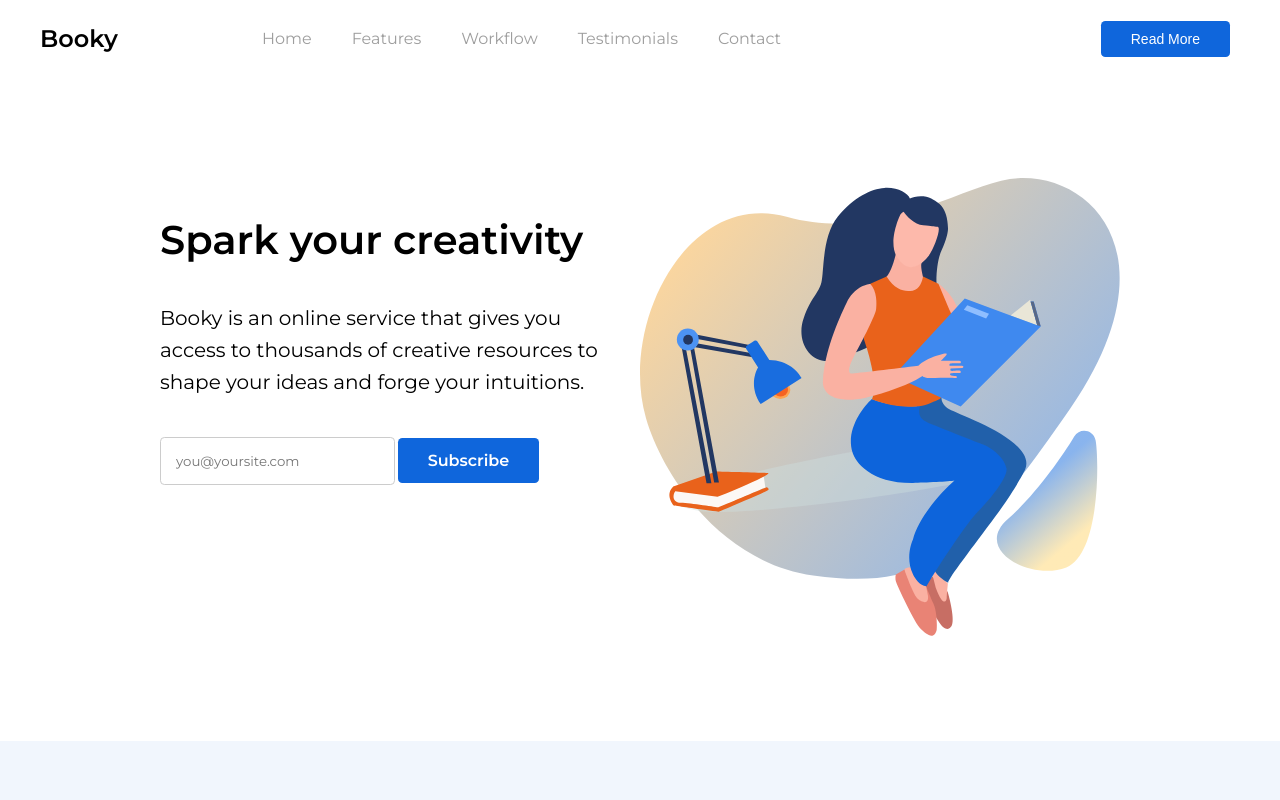
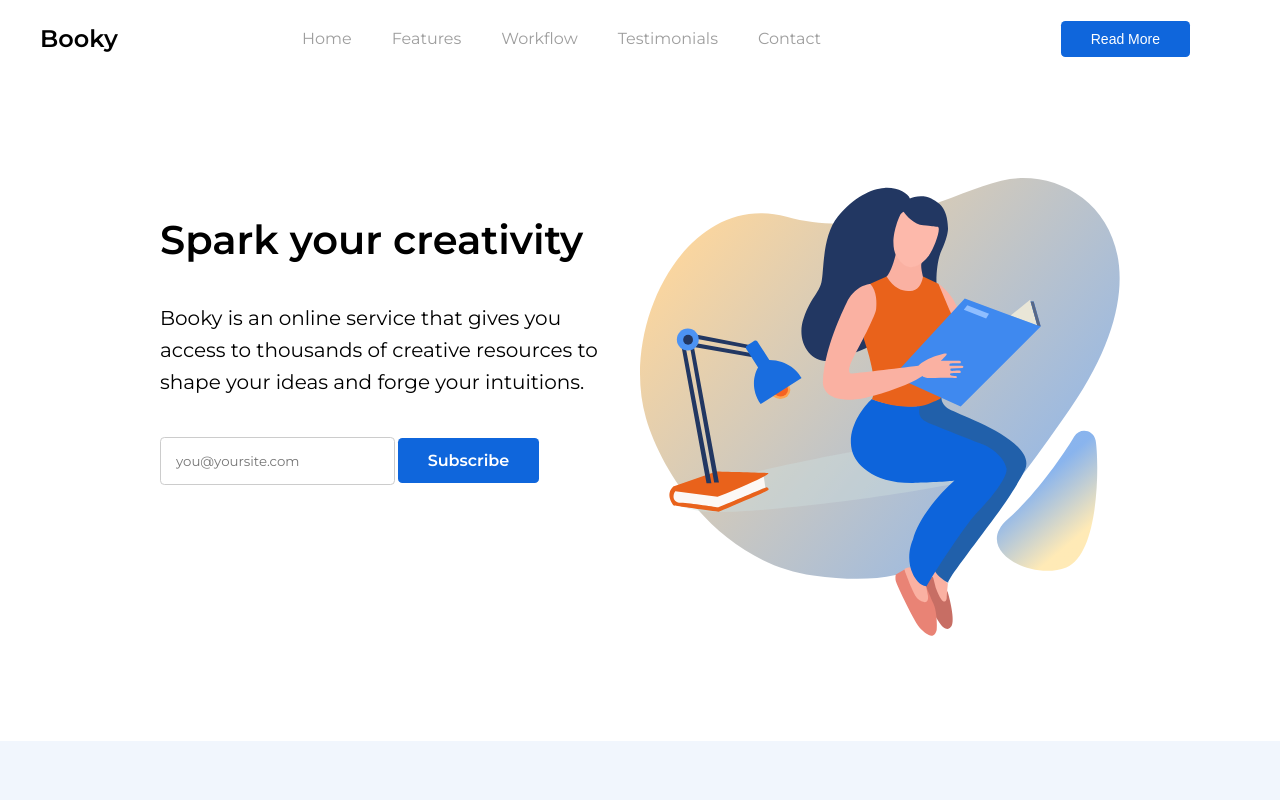
Before and after one commit to DownTheMatrix/booky-website, a website: page index.html in a window 1280 px wide. Shown: the top 800 px of the page. Drawn offline with nearby package versions, Linux system fonts and the light colour scheme; files that its build step writes are made by us from their sources; files whose address does not match are found by name.

Commit message:
Fix centering issue

```diff
--- a/sass/_navigation.scss
+++ b/sass/_navigation.scss
@@ -9,7 +9,6 @@
 
   .navigation {
     width: 100%;
-    /* height: 10vh; */
     display: flex;
     justify-content: space-between;
     align-items: center;
@@ -29,8 +28,8 @@
       z-index: 999;
       width: 100%;
 
-      @media (min-width: 61.875em) {  // 990px
-        padding: 0;
+      @media (min-width: 61.875em) {
+        // 990px
         display: flex;
         flex-basis: 84%;
         justify-content: center;
@@ -38,7 +37,8 @@
         margin: 0 -1rem;
       }
 
-     @media (min-width: 81.25em) {  // 1300px
+      @media (min-width: 81.25em) {
+        // 1300px
         flex-basis: 75%;
       }
 
@@ -49,7 +49,6 @@
         left: 0;
 
         @media (min-width: 61.875em) {
-          /* TODO: make sure the list-items don't disappear as well */
           display: none;
         }
       }
```
